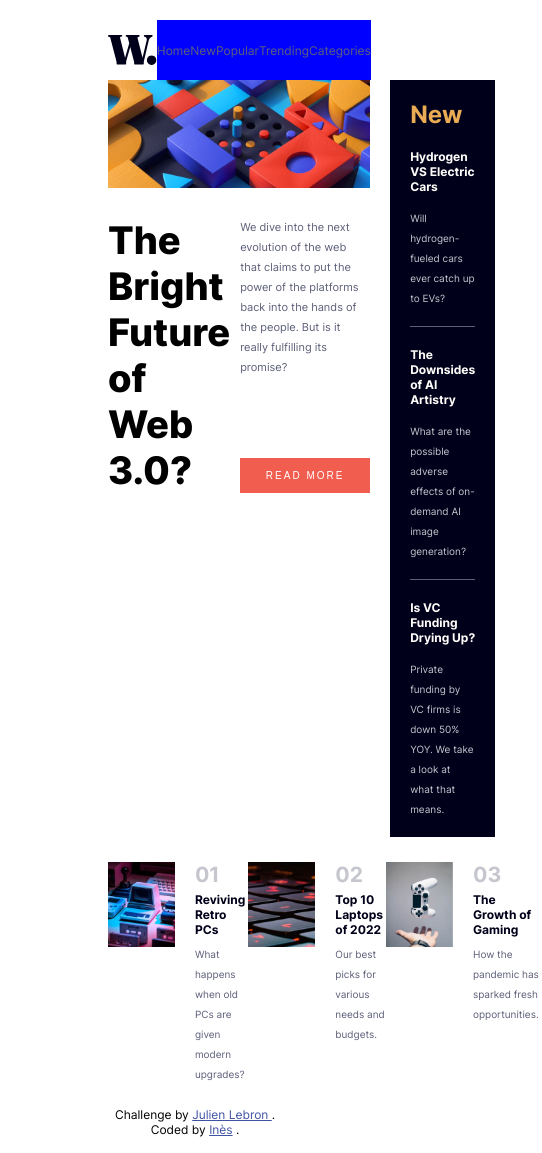
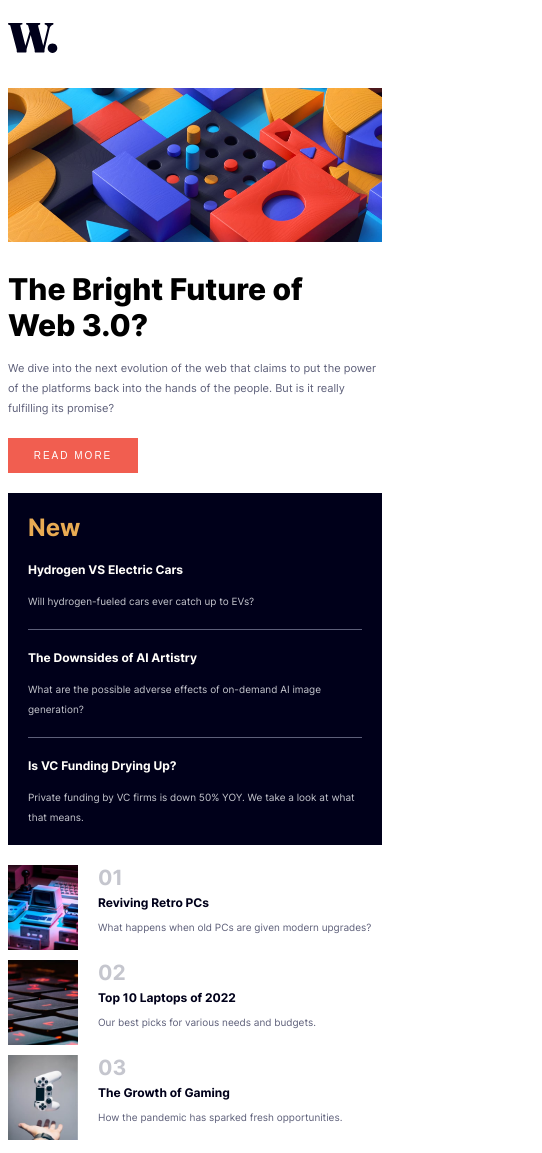
Before and after one commit to ness11/evogue, a plain HTML site: page index.html in a window 390 px wide. Shown: the top 1153 px of the page, 542 px wide, since content can reach past the window. Drawn offline with nearby package versions, Linux system fonts and the light colour scheme.

Commit message:
responsive

```diff
--- a/index.css
+++ b/index.css
@@ -13,39 +13,67 @@
   src: url(./assets/fonts/static/Inter-ExtraBold.ttf);
 }
 
+/*   margin: 10px 100px;
+ */
+
 @media screen and (max-width: 900px) {
   .container {
-    margin: 20px 20px;
+    margin: 10px 20px !important;
+    flex-direction: row;
     /* background-color: aqua; */
   }
   nav {
     display: none;
   }
+  .section1 {
+    margin: auto;
+    flex-direction: column;
+  }
+
+  .underMainPicture {
+    flex-direction: column;
+  }
+
+  .sideNew {
+    margin-top: 20px;
+    margin-left: 0px !important;
+  }
+  .section2 {
+    flex-direction: column;
+    /* background-color: blueviolet; */
+  }
+  .bloc {
+    margin-bottom: 10px;
+  }
 }
 
 @media screen and (max-width: 425px) {
   .container {
-    flex-direction: row;
-    display: flex;
-    height: auto;
+    margin: auto !important;
+
     /* background-color: aqua; */
   }
   nav {
-    background-color: blue;
-    display: none;
+    /* background-color: blue; */
+    display: none !important;
+  }
+  .title {
+    font-size: 30px !important;
+    margin-bottom: 15px;
+  }
+  .pictureFrame {
+    margin-top: 20px;
+  }
+
+  .main-picture {
+    -o-object-fit: cover;
+    object-fit: cover;
+    width: auto;
   }
 }
 
 body {
   font-family: 'regularFont';
-  /* grid-template-columns: 1fr 1fr 1fr 1fr; */
-  /* grid-template-rows: 0.2fr 1.5fr 1.2fr 0.8fr 0.1fr; */
-  /* grid-template-areas:
-    'navbar navbar navbar navbar'
-    'main main sideNew'
-    'title content sideNew'
-    'footer footer footer'
-    'attribution attribution attribution'; */
 }
 
 .cursor {
@@ -53,14 +81,14 @@ body {
 }
 
 .container {
-  margin: 20px 100px;
-  display: flex;
-  flex-direction: column;
+  display: block;
+  margin: 10px 100px;
+  /* flex-direction: column; */
 }
 
 header {
   display: flex;
-  flex-direction: row;
+  /* flex-direction: row; */
   justify-content: space-between;
   height: 60px;
 }
@@ -87,12 +115,13 @@ nav {
 .section1 {
   display: flex;
   flex: 3;
+  /* background-color: bisque; */
 }
 
 .containerSection1 {
   flex: 2;
-  flex-direction: column;
-  margin-right: 20px;
+  /* flex-direction: column; */
+  /* margin-right: 20px; */
 }
 
 .main-picture {
@@ -100,7 +129,7 @@ nav {
   -o-object-fit: contain;
   object-fit: contain;
 }
-
+/* a garder en tete a retirer pour le media querie */
 .underMainPicture {
   margin-top: 25px;
   display: flex;
@@ -145,6 +174,7 @@ button {
 }
 
 .sideNew {
+  margin-left: 10px;
   flex: 1;
   background-color: hsl(240, 100%, 5%);
   padding: 0px 20px 20px 20px;
@@ -175,15 +205,13 @@ h3 {
 
 .section2 {
   display: flex;
-  flex-direction: row;
   justify-content: space-between;
-  margin: 25px 0px;
   flex: 3;
+  margin: 20px 0px 20px 0px;
 }
 
 .bloc {
   display: flex;
-  flex-direction: row;
   flex: 1;
 }
 
@@ -193,9 +221,9 @@ h3 {
   padding-right: 20px;
 }
 
-.blocText {
+/* .blocText {
   flex-direction: column;
-}
+} */
 
 .blocNumber {
   font-size: 21px;
--- a/index.html
+++ b/index.html
@@ -42,7 +42,7 @@
         <!-- partie du milieu -->
         <section class="section1">
           <div class="containerSection1">
-            <div>
+            <div class="pictureFrame">
               <img
                 class="main-picture"
                 src="./assets/images/image-web-3-desktop.jpg"
```
